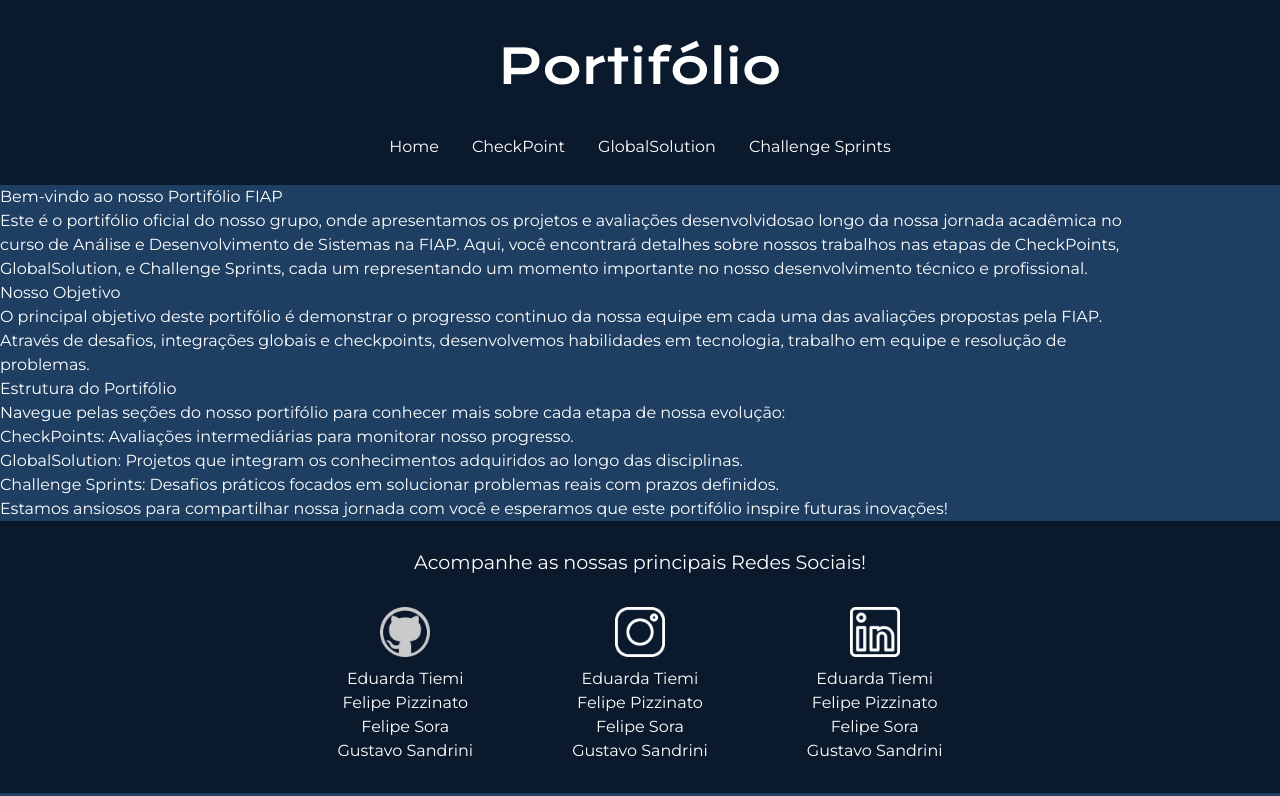
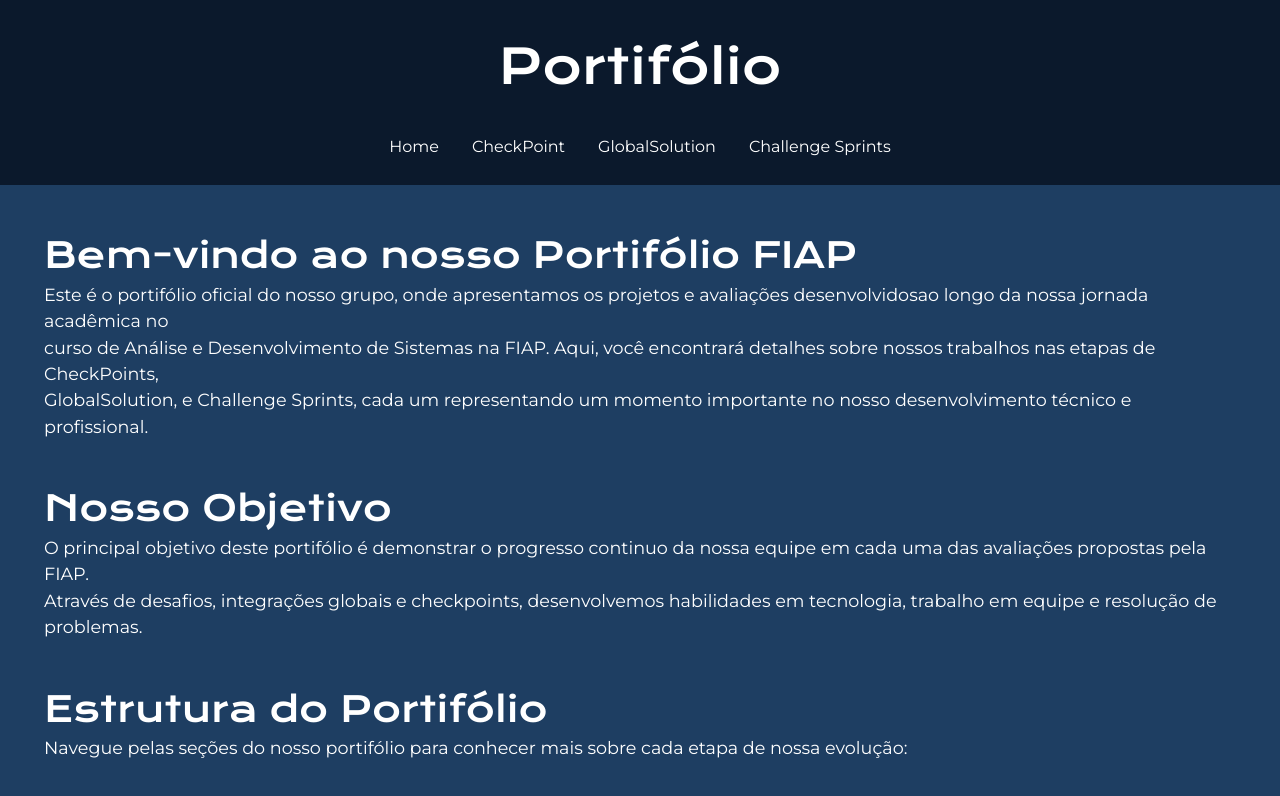
Before and after one commit to gusandrini/cp6-front, a Next.js app in the folder cp/: page / in a window 1280 px wide. Shown: the top 796 px of the page. Built offline with nearby package versions, Linux system fonts and the light colour scheme.

Commit message:
estilização da página de Home

```diff
--- a/cp/src/app/globals.css
+++ b/cp/src/app/globals.css
@@ -52,12 +52,42 @@
 
 
 /* ESTILIZAÇÃO DA HOME PAGE */
-@layer components {
-  .containerHome {
-    @apply m-[20px]  items-center justify-evenly;
-  }
+.container_home {
+  @apply my-[44px] mx-[44px] mb-[100px];
+}
 
+.introducao h1 {
+  @apply text-[2.2rem];
+  font-family: "Krona One", sans-serif;
 }
+
+.introducao p {
+  @apply text-[1.1rem] max-w-[95vw];
+}
+
+.objetivo h1 {
+  @apply text-[2.2rem] mt-[42px];
+  font-family: "Krona One", sans-serif;
+}
+
+.objetivo p {
+  @apply text-[1.1rem] max-w-[95vw];
+}
+
+.estrutura h1 {
+  @apply text-[2.2rem] mt-[42px];
+  font-family: "Krona One", sans-serif;
+}
+
+.estrutura p {
+  @apply text-[1.1rem] max-w-[95vw];
+}
+
+.estrutura ul {
+  @apply text-[1.1rem] my-[30px] list-disc list-inside; /* Altera o estilo da lista para circle */
+}
+
+
 
  /* ESTILIZAÇÃO DO CONTEUDO DO CP */
  .cards-i {
--- a/cp/src/app/page.tsx
+++ b/cp/src/app/page.tsx
@@ -1,9 +1,8 @@
-import Image from 'next/image';
-import Link from 'next/link';
 
 export default function Home() {
     return (
-        <div className='container'>
+        <main>
+            <div className='container_home'>
               <div className="introducao">
                   <h1>Bem-vindo ao nosso Portifólio FIAP</h1>
                   <p>Este é o portifólio oficial do nosso grupo, onde apresentamos os projetos e avaliações desenvolvidosao longo da nossa jornada acadêmica no <br />
@@ -27,5 +26,6 @@
                   <p>Estamos ansiosos para compartilhar nossa jornada com você e esperamos que este portifólio inspire futuras inovações!</p>
               </div>
             </div>
+        </main>
     )
 }
```
Lines whose indentation alone changed are shown as unchanged.
